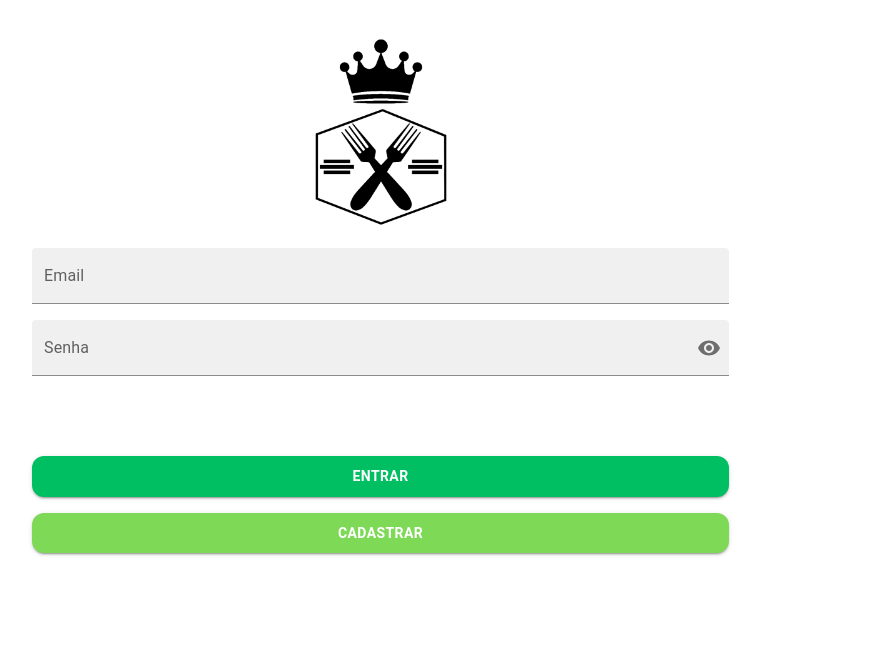
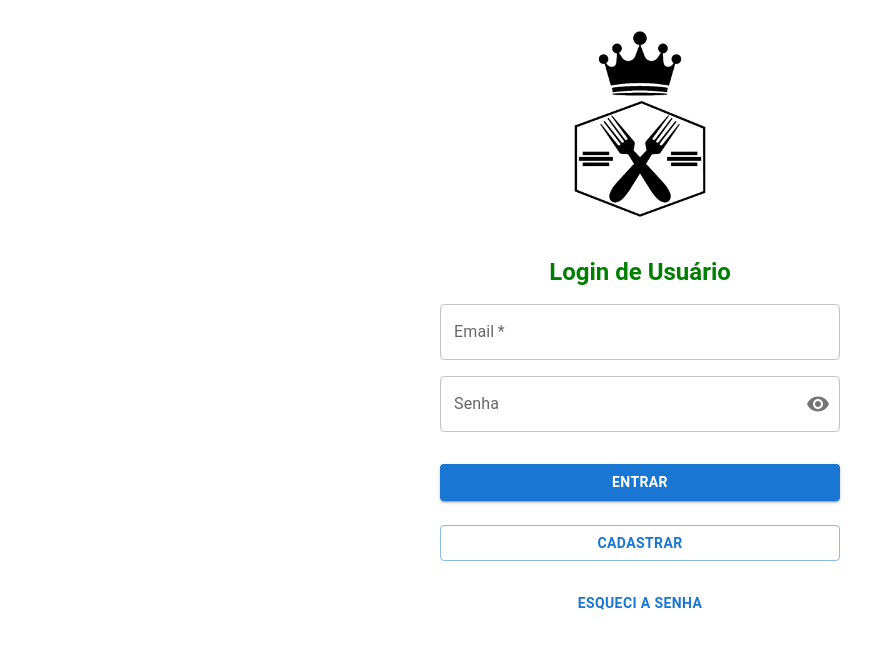
Before and after one commit to Guilherme-Alvees/cantina-real, a React (Vite) app in the folder frontend/: page / in a window 1280 px wide. Shown: the top 648 px of the page, without its empty margins (0-873 px from the left). Built offline with nearby package versions, Linux system fonts and the light colour scheme.

Commit message:
fix tela de cadastro

```diff
--- a/frontend/src/components/Cadastro/Cadastro.jsx
+++ b/frontend/src/components/Cadastro/Cadastro.jsx
@@ -1,6 +1,7 @@
 import React, { useState } from "react";
 import { useNavigate } from "react-router-dom";
 import { registerUser } from "../../axios";
+import Navbar from "../Navbar/Navbar";
 
 import {
   Box,
@@ -24,14 +25,20 @@ import Visibility from "@mui/icons-material/Visibility";
 const Cadastro = () => {
   const navigate = useNavigate();
   const [showPassword, setShowPassword] = useState(false);
-  const [userData, setUserData] = useState({ nome: "", email: "", telefone: "", senha: "" });
+  const [userData, setUserData] = useState({
+    nome: "",
+    email: "",
+    telefone: "",
+    senha: "",
+  });
   const [loading, setLoading] = useState(false);
   const [errorMessage, setErrorMessage] = useState("");
   const [successMessage, setSuccessMessage] = useState("");
 
   const handleClickShowPassword = () => setShowPassword((show) => !show);
   const handleMouseDownPassword = (event) => event.preventDefault();
-  const handleChange = (e) => setUserData({ ...userData, [e.target.name]: e.target.value });
+  const handleChange = (e) =>
+    setUserData({ ...userData, [e.target.name]: e.target.value });
 
   const handleSubmit = async (e) => {
     e.preventDefault();
@@ -47,26 +54,57 @@ const Cadastro = () => {
       setSuccessMessage(response.data.message);
       setLoading(false);
     } catch (error) {
-      setErrorMessage(error.response?.data?.error || "Erro ao cadastrar usuário.");
+      setErrorMessage(
+        error.response?.data?.error || "Erro ao cadastrar usuário."
+      );
       setLoading(false);
     }
   };
 
   return (
-    <Box sx={{ minHeight: "100vh" }}>
+    <Box sx={{ maxHeight: "100vh" }}>
+      <Navbar />
       <Box sx={{ mt: 9, alignItems: "center" }}>
-        <IconButton onClick={() => navigate("/")} color="inherit">
+        <IconButton onClick={() => navigate("/users-route")} color="inherit">
           <ArrowBackIcon />
           <Typography sx={{ textAlign: "left" }}>Voltar</Typography>
         </IconButton>
       </Box>
-      <Typography sx={{ fontWeight: "bold", textAlign: "center", color: "green" }}>
+      <Typography
+        sx={{ fontWeight: "bold", textAlign: "center", color: "green" }}
+      >
         Cadastro de Usuário
       </Typography>
-      <Box component="form" onSubmit={handleSubmit} sx={{ mt: 1, display: "flex", flexDirection: "column", gap: 2, p: 2 }}>
-        <TextField fullWidth label="Nome" name="nome" value={userData.nome} onChange={handleChange} required />
-        <TextField fullWidth label="Email" name="email" type="email" value={userData.email} onChange={handleChange} required />
-        <TextField fullWidth label="Telefone" name="telefone" value={userData.telefone} onChange={handleChange} required />
+      <Box
+        component="form"
+        onSubmit={handleSubmit}
+        sx={{ mt: 1, display: "flex", flexDirection: "column", gap: 2, p: 2 }}
+      >
+        <TextField
+          fullWidth
+          label="Nome"
+          name="nome"
+          value={userData.nome}
+          onChange={handleChange}
+          required
+        />
+        <TextField
+          fullWidth
+          label="Email"
+          name="email"
+          type="email"
+          value={userData.email}
+          onChange={handleChange}
+          required
+        />
+        <TextField
+          fullWidth
+          label="Telefone"
+          name="telefone"
+          value={userData.telefone}
+          onChange={handleChange}
+          required
+        />
         <FormControl fullWidth variant="outlined">
           <InputLabel htmlFor="outlined-adornment-password">Senha</InputLabel>
           <OutlinedInput
@@ -77,7 +115,11 @@ const Cadastro = () => {
             onChange={handleChange}
             endAdornment={
               <InputAdornment position="end">
-                <IconButton onClick={handleClickShowPassword} onMouseDown={handleMouseDownPassword} edge="end">
+                <IconButton
+                  onClick={handleClickShowPassword}
+                  onMouseDown={handleMouseDownPassword}
+                  edge="end"
+                >
                   {showPassword ? <VisibilityOff /> : <Visibility />}
                 </IconButton>
               </InputAdornment>
@@ -85,18 +127,34 @@ const Cadastro = () => {
             label="Senha"
           />
         </FormControl>
-        <Button type="submit" fullWidth variant="contained" sx={{ mt: 2, fontWeight: "bold" }}>
+        <Button
+          type="submit"
+          fullWidth
+          variant="contained"
+          sx={{ mt: 2, fontWeight: "bold" }}
+        >
           Cadastrar
         </Button>
       </Box>
 
-      {errorMessage && <Alert severity="error" sx={{ width: "100%", mt: 2 }}>{errorMessage}</Alert>}
-      <Backdrop sx={{ color: "#fff", zIndex: (theme) => theme.zIndex.drawer + 1 }} open={loading}>
+      {errorMessage && (
+        <Alert severity="error" sx={{ width: "100%", mt: 2 }}>
+          {errorMessage}
+        </Alert>
+      )}
+      <Backdrop
+        sx={{ color: "#fff", zIndex: (theme) => theme.zIndex.drawer + 1 }}
+        open={loading}
+      >
         <CircularProgress color="inherit" />
       </Backdrop>
-      <Snackbar open={!!successMessage} onClose={() => setSuccessMessage("")}
-      >
-        <Alert onClose={() => setSuccessMessage("")} severity="success" variant="filled" sx={{ width: "100%" }}>
+      <Snackbar open={!!successMessage} onClose={() => setSuccessMessage("")}>
+        <Alert
+          onClose={() => setSuccessMessage("")}
+          severity="success"
+          variant="filled"
+          sx={{ width: "100%" }}
+        >
           {successMessage}
         </Alert>
       </Snackbar>
--- a/frontend/src/components/Home/Home.jsx
+++ b/frontend/src/components/Home/Home.jsx
@@ -9,30 +9,25 @@ import {
   IconButton,
   FormControl,
   InputLabel,
-  FilledInput,
+  OutlinedInput,
   InputAdornment,
   Alert,
+  Typography,
+  Backdrop,
+  CircularProgress,
+  Snackbar,
 } from "@mui/material";
 import Visibility from "@mui/icons-material/Visibility";
 import VisibilityOff from "@mui/icons-material/VisibilityOff";
-import Backdrop from "@mui/material/Backdrop";
-import CircularProgress from "@mui/material/CircularProgress";
 
-function Home() {
+function Login() {
   const navigate = useNavigate();
   const [showPassword, setShowPassword] = useState(false);
   const [email, setEmail] = useState("");
   const [senha, setSenha] = useState("");
   const [errorMessage, setErrorMessage] = useState("");
-  const [openBackdrop, setOpenBackdrop] = React.useState(false);
-
-  const closeBackdrop = () => {
-    setOpenBackdrop(false);
-  };
-
-  const handleClick = () => {
-    navigate("/cadastro-route");
-  };
+  const [successMessage, setSuccessMessage] = useState("");
+  const [loading, setLoading] = useState(false);
 
   const handleClickShowPassword = () => {
     setShowPassword((prev) => !prev);
@@ -44,14 +39,11 @@ function Home() {
 
   const handleLogin = async () => {
     setErrorMessage("");
-    setOpenBackdrop(true);
-
-    setTimeout(() => {
-      setOpenBackdrop(false);
-    }, 2000);
+    setLoading(true);
 
     if (!email || !senha) {
       setErrorMessage("Por favor, preencha todos os campos!");
+      setLoading(false);
       return;
     }
 
@@ -59,12 +51,13 @@ function Home() {
       const response = await loginUser({ email, senha });
       console.log("Login bem-sucedido:", response.data);
 
-      // Verifica se os dados do usuário existem antes de salvar
       if (response.data && response.data.user) {
         localStorage.setItem("user", JSON.stringify(response.data.user));
+        setSuccessMessage("Login realizado com sucesso!");
+        setTimeout(() => {
+          navigate("/pedidos-route");
+        }, 1000);
       }
-
-      navigate("/pedidos-route");
     } catch (error) {
       console.error("Erro ao fazer login:", error);
 
@@ -73,51 +66,69 @@ function Home() {
       } else {
         setErrorMessage("Erro de conexão com o servidor!");
       }
+    } finally {
+      setLoading(false);
     }
   };
 
   return (
     <Box
       sx={{
+        maxHeight: "100vh",
+        display: "flex",
         flexDirection: "column",
+        justifyContent: "center",
         alignItems: "center",
-        justifyContent: "center",
-        height: "100vh",
-        position: "fixed",
-        padding: 3
+        bgcolor: "background.default",
+        p: 2,
       }}
     >
       {/* Logo */}
-      <Box sx={{
+      <Box
+        sx={{
           display: "flex",
           alignItems: "center",
           justifyContent: "center",
-      }}>
+          mb: 4,
+        }}
+      >
         <img src="/logo-cantina-real.png" alt="Logo Cantina Real" width={200} />
       </Box>
 
-      {/* Exibir erro, se houver */}
-      {errorMessage && (
-        <Alert severity="error" sx={{ mt: 2, width: "100%" }}>
-          {errorMessage}
-        </Alert>
-      )}
+      {/* Título */}
+      <Typography
+        variant="h5"
+        sx={{ fontWeight: "bold", textAlign: "center", color: "green", mb: 2 }}
+      >
+        Login de Usuário
+      </Typography>
 
+      {/* Formulário */}
+      <Box
+        component="form"
+        sx={{
+          width: "100%",
+          maxWidth: 400,
+          display: "flex",
+          flexDirection: "column",
+          gap: 2,
+        }}
+      >
         {/* Campo de Email */}
         <TextField
+          fullWidth
           label="Email"
-        variant="filled"
-        fullWidth
+          type="email"
           value={email}
           onChange={(e) => setEmail(e.target.value)}
-        sx={{ borderRadius: 1, mt: 2 }}
+          required
         />
 
         {/* Campo de Senha */}
-      <FormControl fullWidth variant="filled" sx={{ mt: 2 }}>
-        <InputLabel htmlFor="filled-adornment-password">Senha</InputLabel>
-        <FilledInput
-          id="filled-adornment-password"
+        <FormControl fullWidth variant="outlined">
+          <InputLabel htmlFor="outlined-adornment-password">Senha</InputLabel>
+          <OutlinedInput
+            id="outlined-adornment-password"
             type={showPassword ? "text" : "password"}
             value={senha}
             onChange={(e) => setSenha(e.target.value)}
@@ -132,50 +143,74 @@ function Home() {
                 </IconButton>
               </InputAdornment>
             }
+            label="Senha"
           />
         </FormControl>
 
-      {/* Botão Entrar */}
+        {/* Botão de Entrar */}
         <Button
-        onClick={handleLogin}
           fullWidth
           variant="contained"
-        sx={{
-          backgroundColor: "#00bf63",
-          mt: 2,
-          borderRadius: 3,
-          marginTop: "5rem",
-          fontWeight: "bold",
-          padding: "0.5rem",
-        }}
+          onClick={handleLogin}
+          sx={{ mt: 2, fontWeight: "bold" }}
+          disabled={loading}
         >
-        ENTRAR
+          {loading ? <CircularProgress size={24} /> : "Entrar"}
         </Button>
+
+        {/* Botão de Cadastrar */}
+        <Button
+          fullWidth
+          variant="outlined"
+          onClick={() => navigate("/cadastro-route")}
+          sx={{ mt: 1, fontWeight: "bold" }}
+        >
+          Cadastrar
+        </Button>
+
+        {/* Botão de Esqueci a Senha (Opcional) */}
+        <Button
+          fullWidth
+          variant="text"
+          onClick={() => navigate("/recuperar-senha-route")} // Adicione a rota correta
+          sx={{ mt: 1, fontWeight: "bold" }}
+        >
+          Esqueci a senha
+        </Button>
+      </Box>
+
+      {/* Mensagens de Erro e Sucesso */}
+      {errorMessage && (
+        <Alert severity="error" sx={{ width: "100%", maxWidth: 400, mt: 2 }}>
+          {errorMessage}
+        </Alert>
+      )}
+      {successMessage && (
+        <Snackbar
+          open={!!successMessage}
+          autoHideDuration={3000}
+          onClose={() => setSuccessMessage("")}
+        >
+          <Alert
+            onClose={() => setSuccessMessage("")}
+            severity="success"
+            variant="filled"
+            sx={{ width: "100%" }}
+          >
+            {successMessage}
+          </Alert>
+        </Snackbar>
+      )}
+
+      {/* Backdrop de Carregamento */}
       <Backdrop
-        sx={(theme) => ({ color: "#fff", zIndex: theme.zIndex.drawer + 1 })}
-        open={openBackdrop}
-        onClick={closeBackdrop}
+        sx={{ color: "#fff", zIndex: (theme) => theme.zIndex.drawer + 1 }}
+        open={loading}
       >
         <CircularProgress color="inherit" />
       </Backdrop>
-
-      {/* Botão CADASTRAR */}
-      <Button
-        onClick={handleClick}
-        fullWidth
-        variant="contained"
-        sx={{
-          backgroundColor: "#7ed957",
-          mt: 2,
-          borderRadius: 3,
-          fontWeight: "bold",
-          padding: "0.5rem",
-        }}
-      >
-        CADASTRAR
-      </Button>
     </Box>
   );
 }
 
-export default Home;
+export default Login;
```
Also changed, not shown: frontend/src/components/Pedidos/Pedidos.jsx (+100 -12 lines), frontend/src/components/Perfil/EditarPerfil.jsx (+29 -7 lines), frontend/src/components/Perfil/Perfil.jsx (+43 -11 lines), frontend/src/components/Users/Users.jsx (+19 -1 lines). Lines whose indentation alone changed are shown as unchanged.
